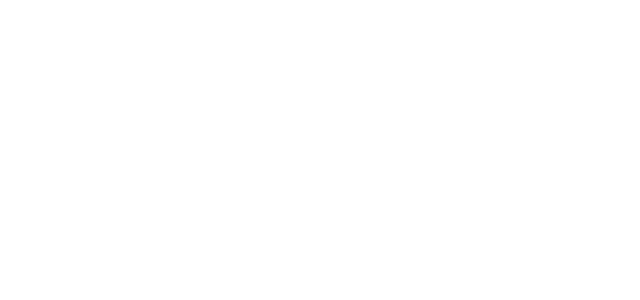
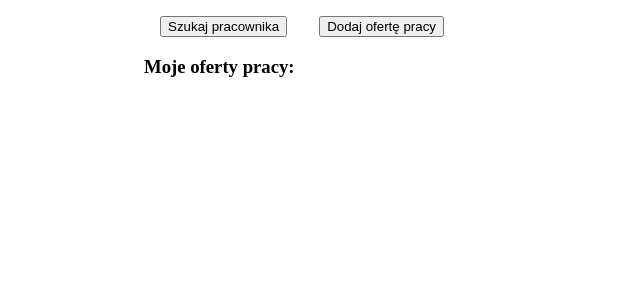
Before and after one commit to zuzannagasior/rework-app, a React (Create React App) app: page /employer-module/search-employee in a window 1280 px wide. Shown: the top 300 px of the page, without its empty margins (0-640 px from the left). Built offline with nearby package versions, Linux system fonts and the light colour scheme.

Commit message:
employer dashboard

```diff
--- a/src/App.css
+++ b/src/App.css
@@ -1,4 +1,4 @@
-body {
+html, body {
   margin: 0;
   padding: 0;
 }
--- /dev/null
+++ b/src/employer/Employer.css
@@ -0,0 +1,13 @@
+.em-container {
+    width: 80%;
+    margin: auto;
+    height: 100vh;
+}
+
+.em-container nav {
+    padding: 1rem;
+}
+
+.em-container button {
+    margin: 0 1rem;
+}
--- a/src/employer/EmployerJobOfferList.js
+++ b/src/employer/EmployerJobOfferList.js
@@ -3,6 +3,8 @@
 const EmployerJobOfferList = () => {
     return (
         <div>
+            <h3>Moje oferty pracy:</h3>
+
 
         </div>
     )
--- a/src/employer/EmployerModule.js
+++ b/src/employer/EmployerModule.js
@@ -1,9 +1,17 @@
 import React from 'react'
+import './Employer.css';
+import EmployerJobOfferList from './EmployerJobOfferList.js';
+import { NavLink } from 'react-router-dom';
 
 const EmployerModule = () => {
     return (
-        <div>
+        <div class="em-container">
+            <nav>
+                <NavLink to="/search-employee"><button type="button">Szukaj pracownika</button></NavLink>
+                <NavLink to="/employer-module/add-job-offer"><button type="button">Dodaj ofertę pracy</button></NavLink>
 
+                <EmployerJobOfferList />
+            </nav>
         </div>
     )
 }
--- a/src/employer/SearchEmployee.js
+++ b/src/employer/SearchEmployee.js
@@ -3,7 +3,7 @@
 const SearchEmployee = () => {
     return (
         <div>
-
+            Szukaj pracownika
         </div>
     )
 }
```
